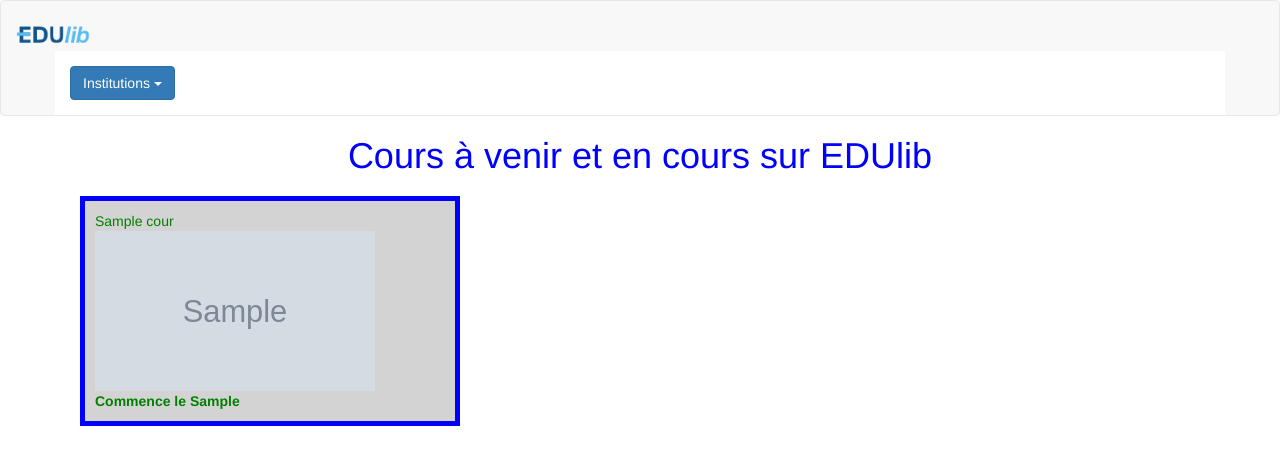
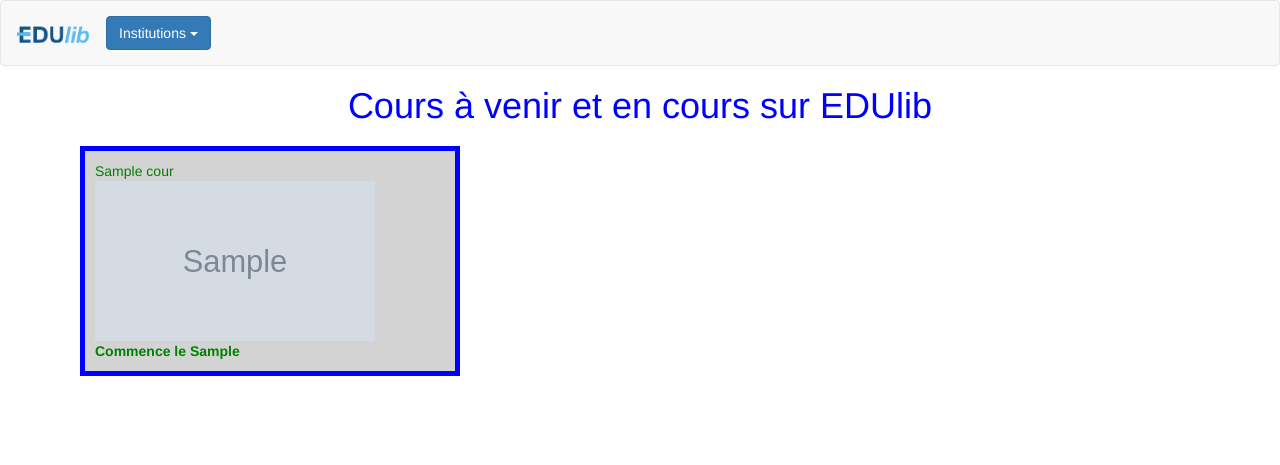
Before and after one commit to EDUlib/course-discovery-plugin, a Django app: template catalog/templates/catalog/index.html in a window 1280 px wide. Shown: the top 465 px of the page. Run offline with Django 3.2, Linux system fonts and the light colour scheme; the template is opened without the code that fills it: most values are stand-ins (such as "Sample title", 1, 10 or a date in 2020); grey boxes marked "Sample" are stand-in pictures; parts of the project's set-up code (start-up, migrations or seed data) failed here and were passed over; some libraries are stand-ins or nearby versions.

Commit message:
fixed issue with index page

```diff
--- a/catalog/templates/catalog/index.html
+++ b/catalog/templates/catalog/index.html
@@ -12,10 +12,10 @@
         <div class="navbar-header">
             {# <a class="navbar-brand" href="{% url 'index' %}">EDUlib</a> #}
             <a class="navbar-brand" href="{% url 'index' %}">
-            <img src="static/catalog/edulib.png" width="75px"/>
+            <img src="/static/catalog/edulib.png" width="75px"/>
             </a>
         </div>
-        <div class="container">
+        <div class="container2">
                 <div class="dropdown">
                 <button class="btn btn-primary dropdown-toggle" type="button" data-toggle="dropdown">Institutions
                 <span class="caret"></span></button>
@@ -24,6 +24,7 @@
                    <li><a href="{{ edulib_catalog }}/hec">HEC</a></li>
                    <li><a href="{{ edulib_catalog }}/polymtl">PolyMtl</a></li>
                 </ul>
+                </div>
         </div>
     </div>
 </nav>
```
Lines whose indentation alone changed are shown as unchanged.
